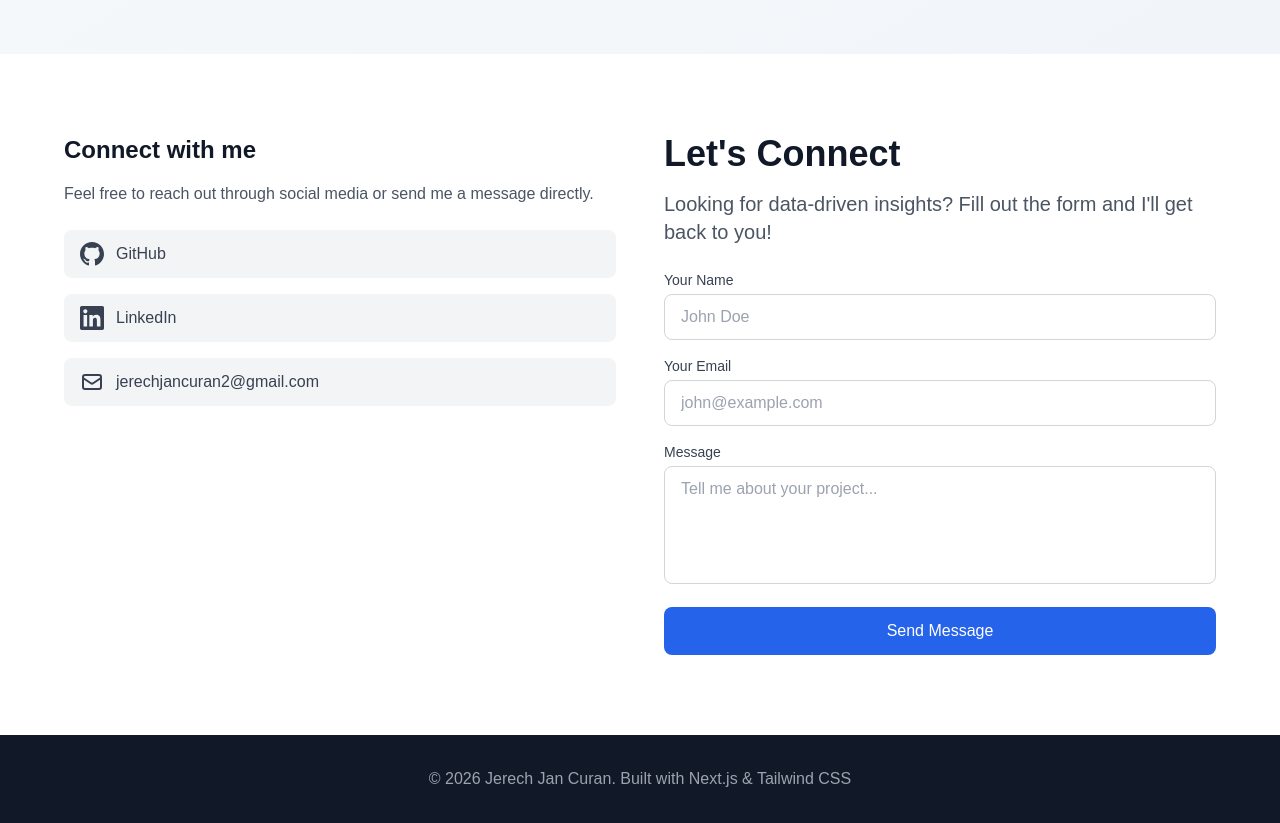
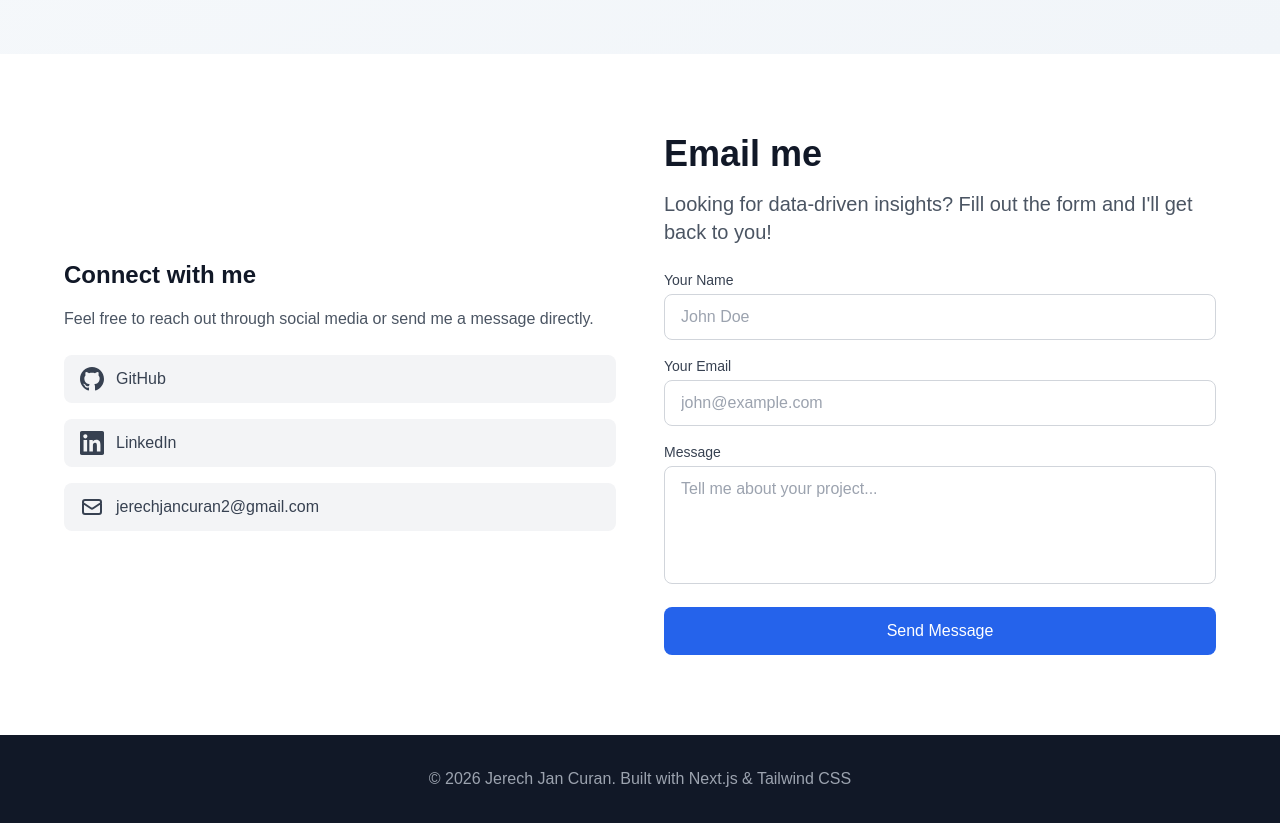
Before and after one commit to jjcuran-code/curan_app-dev_portfolio, a Next.js app: page / in a window 1280 px wide. Shown: the part 2560-3383 px from the top of the page. Built offline with nearby package versions, Linux system fonts and the light colour scheme.

Commit message:
Center Connect with me section and rename to Email me

```diff
--- a/app/page.tsx
+++ b/app/page.tsx
@@ -547,7 +547,7 @@
       {/* Contact Section */}
       <section id="contact" className="py-20 px-6 bg-white dark:bg-gray-900">
         <div className="max-w-6xl mx-auto">
-          <div className="grid md:grid-cols-2 gap-12 items-start">
+          <div className="grid md:grid-cols-2 gap-12 items-center">
             {/* Left Side - Social Links & Info */}
             <div className="order-2 md:order-1">
               <h3 className="text-2xl font-bold text-gray-900 dark:text-white mb-4">
@@ -585,10 +585,10 @@
               </div>
             </div>
 
-            {/* Right Side - Let's Connect & Form */}
+            {/* Right Side - Email me & Form */}
             <div className="order-1 md:order-2">
               <h2 className="text-4xl font-bold text-gray-900 dark:text-white mb-4">
-                Let's Connect
+                Email me
               </h2>
               <p className="text-xl text-gray-600 dark:text-gray-400 mb-6">
                 Looking for data-driven insights? Fill out the form and I'll get back to you!
```
